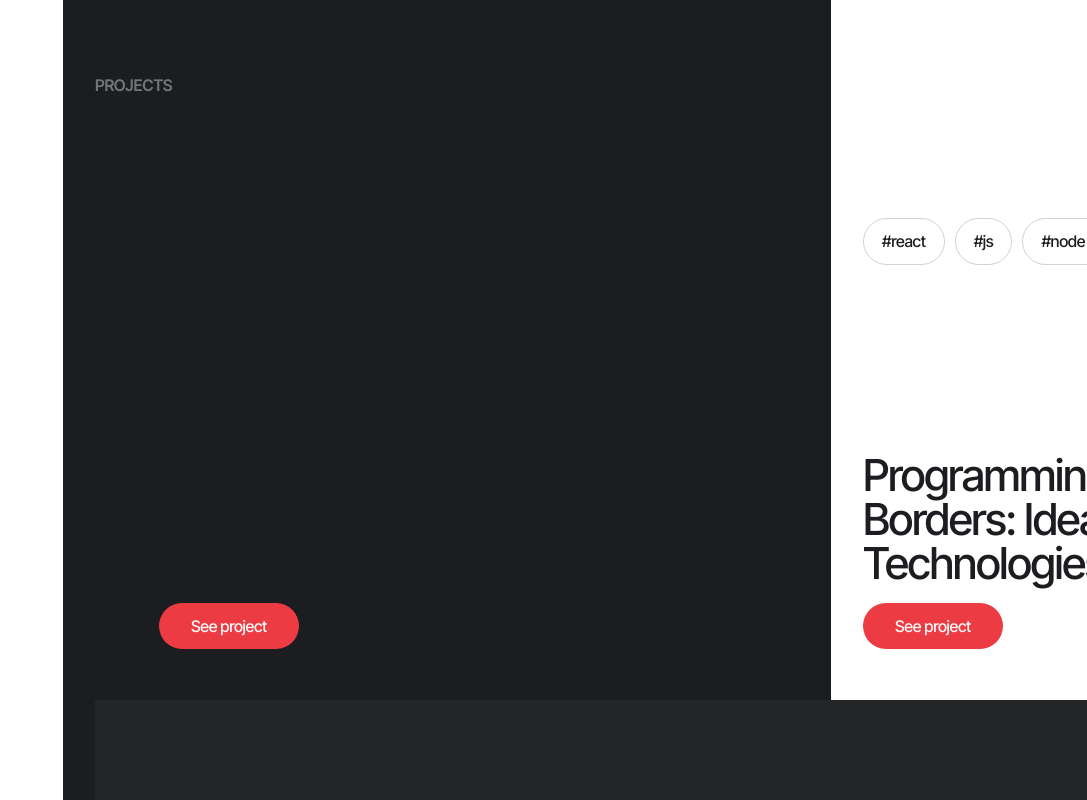
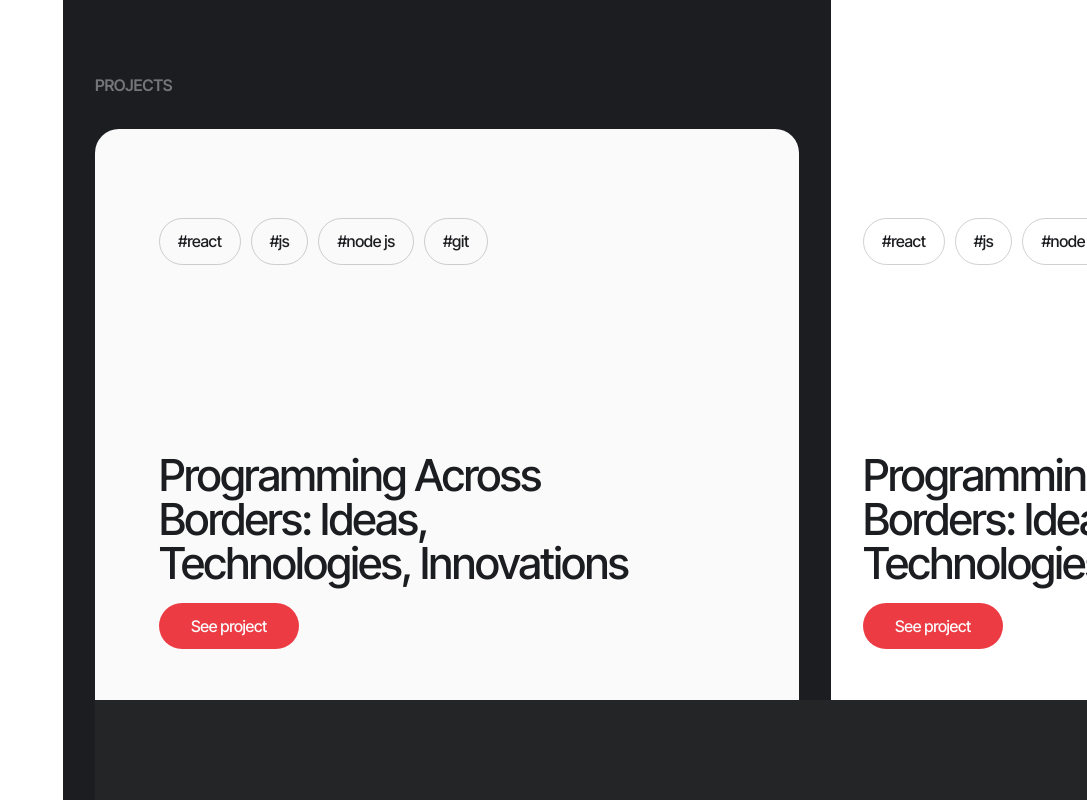
Before and after one commit to OleksiyPerepelyuk/project-webCoders, a plain HTML site: page index.html in a window 1280 px wide. Shown: the part 1640-2440 px from the top of the page, without its empty margins (193-1280 px from the left). Drawn offline with nearby package versions, Linux system fonts and the light colour scheme; no server answers.

Commit message:
Deploying to gh-pages from @ OleksiyPerepelyuk/project-webCoders@a9027b81060c37405937c628cd1c314eae974c5f 🚀

```diff
--- a/index.html
+++ b/index.html
@@ -185,7 +185,7 @@
     <h2 class="project-title">Projects</h2>
 
     <ul class="swiper-wrapper">
-      <li class="swiper-slide active swiper-slide-projets">
+      <li class="swiper-slide active swiper-slide-projects">
         <div class="project-wrap">
           <div class="project-item">
             <ul class="project-tags-list">
```
